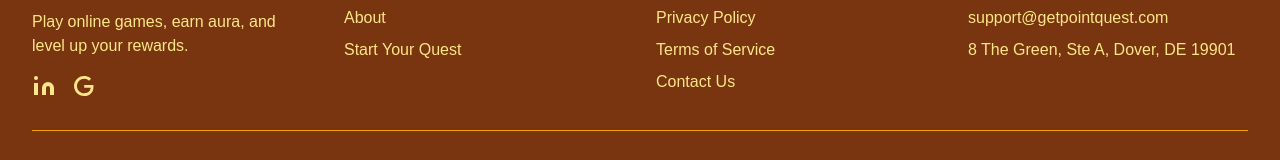
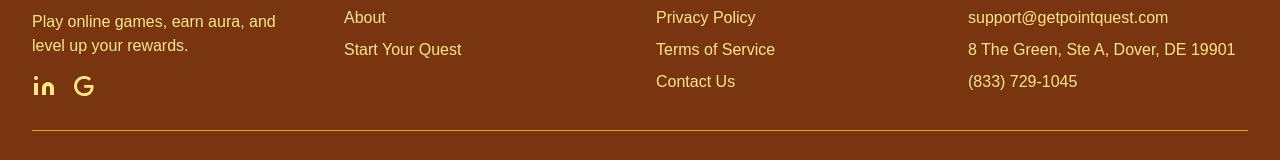
Before and after one commit to Textingman/moxxie-getpointquest, a Next.js app: page / in a window 1280 px wide. Shown: the part 1668-1828 px from the top of the page. Built offline with nearby package versions, Linux system fonts and the light colour scheme.

Commit message:
Initial site setup: Get Point Quest

```diff
--- a/app/components/Footer.tsx
+++ b/app/components/Footer.tsx
@@ -47,7 +47,7 @@ export default function Footer() {
             <h4 className="font-semibold mb-4">Contact</h4>
             <p style={{ color: '#FDE68A' }}>support@getpointquest.com</p>
             <p className="mt-2" style={{ color: '#FDE68A' }}>8 The Green, Ste A, Dover, DE 19901</p>
-            <p className="mt-2" style={{ color: '#FDE68A' }}></p>
+            <p className="mt-2" style={{ color: '#FDE68A' }}>(833) 729-1045</p>
           </div>
         </div>
         <div className="mt-8 pt-8 text-center" style={{ borderTop: '1px solid #F59E0B', color: '#FDE68A' }}>
```
